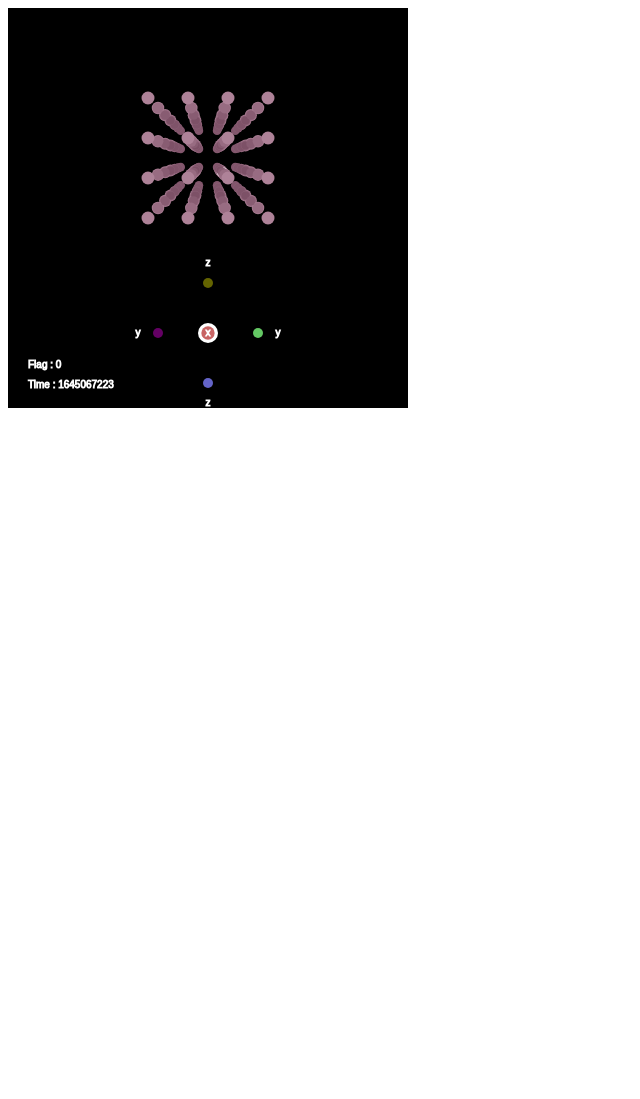
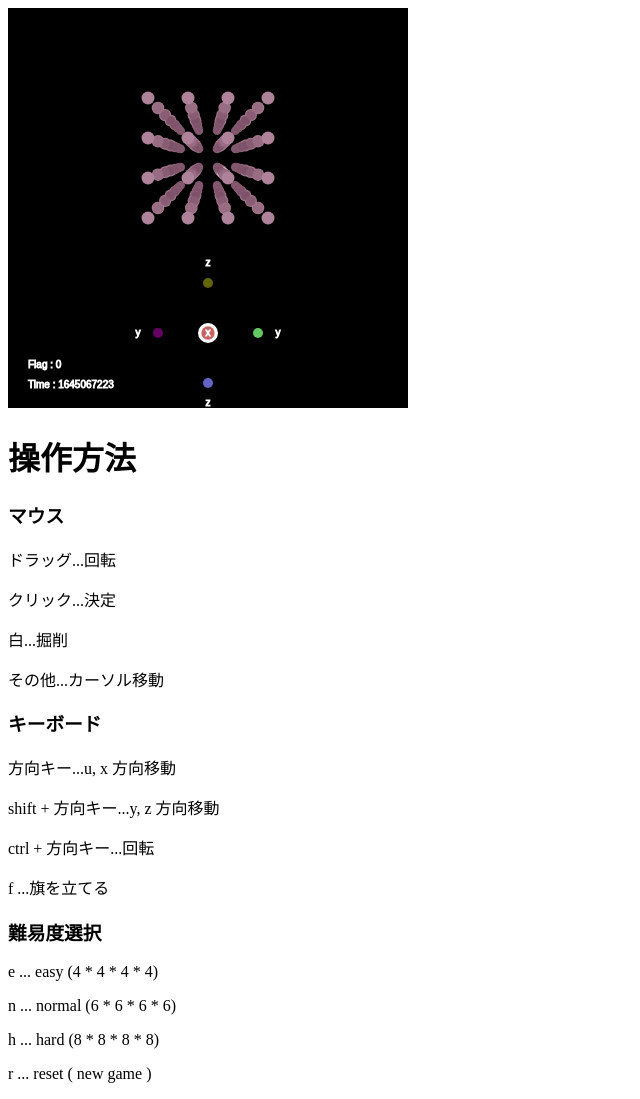
Before and after one commit to kenforew/4DMineSweeper.github.io, a plain HTML site: page index.html in a window 1280 px wide. Shown: the whole page, without its empty margins (0-640 px from the left). Before the commit the page ends 800 px from the top, so only its background shows below. Drawn offline with Linux system fonts and the light colour scheme.

Commit message:
add message

```diff
--- a/index.html
+++ b/index.html
@@ -6,6 +6,22 @@
     </head>
     <body>
         <canvas></canvas>
+        <h1>操作方法</h1>
+        <h3>マウス</h3>
+        <p>ドラッグ...回転</p>
+        <p>クリック...決定</p>
+        <p>白...掘削</p>
+        <p>その他...カーソル移動</p>
+        <h3>キーボード</h3>
+        <p>方向キー...u, x 方向移動</p>
+        <p>shift + 方向キー...y, z 方向移動</p>
+        <p>ctrl + 方向キー...回転</p>
+        <p>f ...旗を立てる</p>
+        <h3>難易度選択</h3>
+        <p>e ... easy (4 * 4 * 4 * 4)</p>
+        <p>n ... normal (6 * 6 * 6 * 6)</p>
+        <p>h ... hard (8 * 8 * 8 * 8)</p>
+        <p>r ... reset ( new game )</p>
         <script src="4DMS.js"></script>
     </body>
 </html>
```
